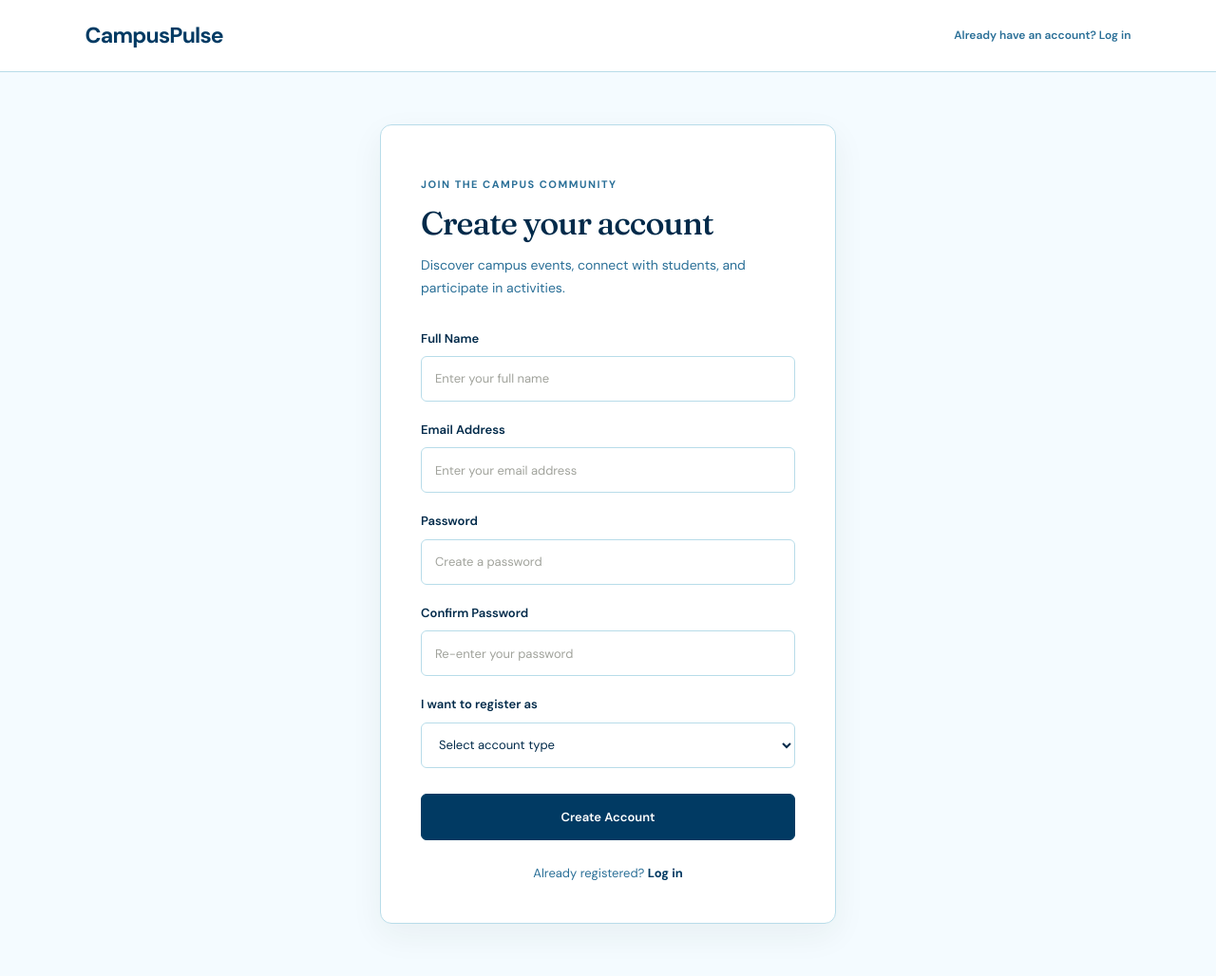
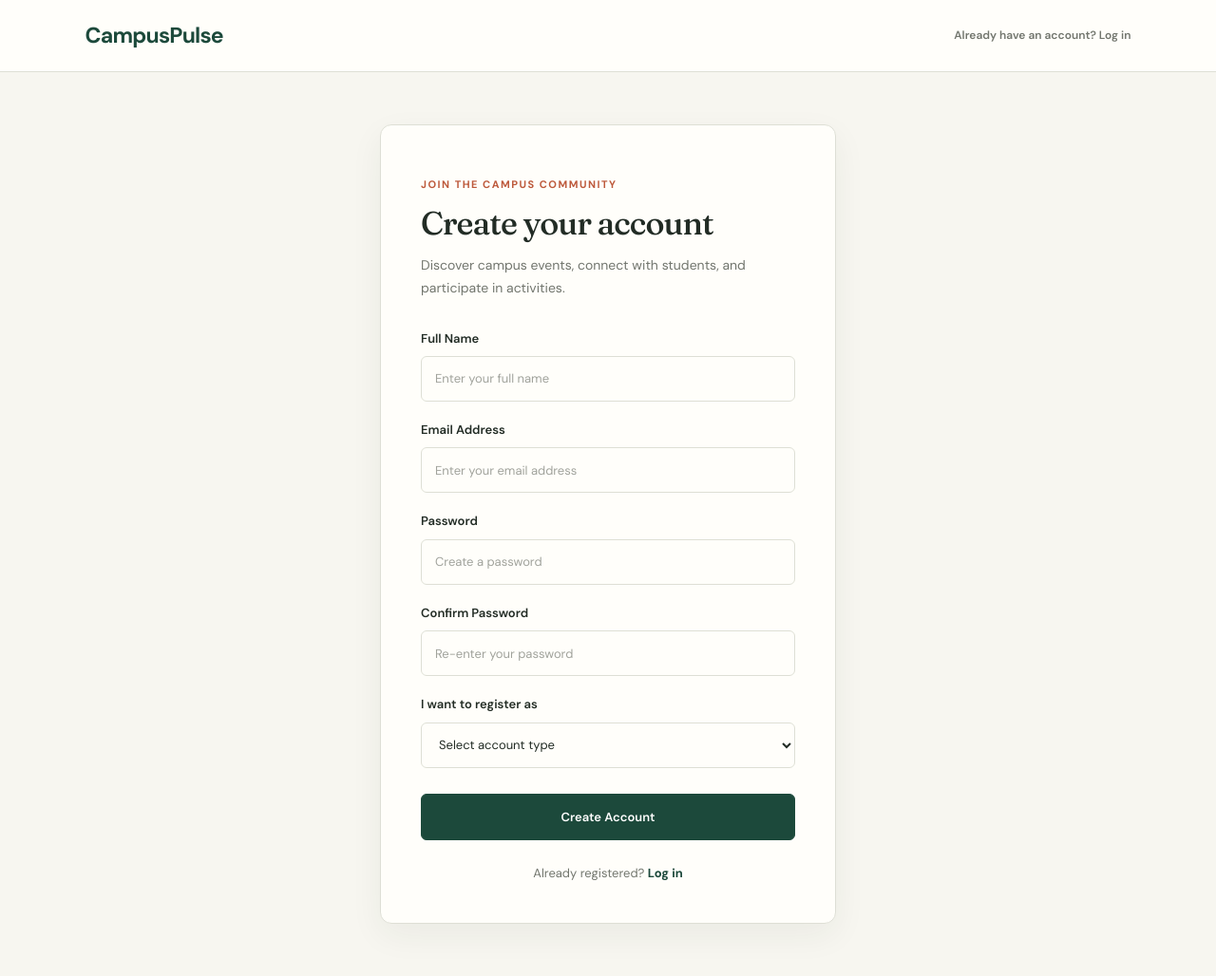
Before and after one commit to SayanPal-Adi/CampusPulse, a Flask app: page /register in a window 1280 px wide. Shown: the whole page at 95% size. Run offline with Flask 3, Linux system fonts and the light colour scheme; parts of the project's set-up code (start-up, migrations or seed data) failed here and were passed over.

Commit message:
Refactor register.css for improved color consistency and visual appeal

```diff
--- a/campuspulse/static/css/register.css
+++ b/campuspulse/static/css/register.css
@@ -10,14 +10,14 @@
     display: flex;
     align-items: center;
     justify-content: space-between;
-    background: #ffffff;
-    border-bottom: 1px solid #b8dce9;
+    background: #fffefa;
+    border-bottom: 1px solid #dedfd5;
 
     animation: cp-fade-down 0.65s ease both;
 }
 
 .register-logo {
-    color: #013a63;
+    color: #1c493b;
     font-size: 23px;
     font-weight: 700;
     text-decoration: none;
@@ -26,7 +26,7 @@
 }
 
 .register-logo:hover {
-    color: #2a6f97;
+    color: #bd593b;
 }
 
 .register-container {
@@ -35,15 +35,15 @@
     display: flex;
     justify-content: center;
     align-items: center;
-    background: #f4fbff;
+    background: #f7f6f0;
 }
 
 .register-card {
     width: 100%;
     max-width: 480px;
     padding: 42px;
-    background: #ffffff;
-    border: 1px solid #b8dce9;
+    background: #fffefa;
+    border: 1px solid #dedfd5;
     border-radius: 12px;
     box-shadow: 0 12px 35px rgba(34, 44, 37, 0.06);
 
@@ -57,7 +57,7 @@
 
 .register-eyebrow {
     margin-bottom: 12px;
-    color: #2a6f97;
+    color: #bd593b;
     font-size: 11px;
     font-weight: 700;
     letter-spacing: 1.5px;
@@ -65,7 +65,7 @@
 
 .register-heading h1 {
     margin: 0 0 12px;
-    color: #012a4a;
+    color: #222c25;
     font-family: "Fraunces", Georgia, serif;
     font-size: 34px;
     font-weight: 500;
@@ -75,7 +75,7 @@
 
 .register-heading > p:last-child {
     margin: 0;
-    color: #2a6f97;
+    color: #72766e;
     font-size: 14px;
     line-height: 1.7;
 }
@@ -96,7 +96,7 @@
 .form-group label {
     display: block;
     margin-bottom: 8px;
-    color: #012a4a;
+    color: #222c25;
     font-size: 13px;
     font-weight: 600;
 }
@@ -106,9 +106,9 @@
     width: 100%;
     min-height: 48px;
     padding: 0 14px;
-    color: #012a4a;
-    background: #ffffff;
-    border: 1px solid #b8dce9;
+    color: #222c25;
+    background: #fffefa;
+    border: 1px solid #dedfd5;
     border-radius: 6px;
     outline: none;
     font-family: inherit;
@@ -132,7 +132,7 @@
 
 .form-group input:focus,
 .form-group select:focus {
-    border-color: #013a63;
+    border-color: #1c493b;
     background: #ffffff;
     box-shadow: 0 0 0 3px rgba(28, 73, 59, 0.09);
 }
@@ -148,8 +148,8 @@
     min-height: 49px;
     margin-top: 8px;
     color: #ffffff;
-    background: #013a63;
-    border: 1px solid #013a63;
+    background: #1c493b;
+    border: 1px solid #1c493b;
     border-radius: 6px;
     font-family: inherit;
     font-size: 13px;
@@ -163,7 +163,7 @@
 }
 
 .register-submit:hover {
-    background: #012a4a;
+    background: #173b31;
     transform: translateY(-2px);
     box-shadow: 0 7px 16px rgba(28, 73, 59, 0.15);
 }
@@ -183,13 +183,13 @@
 
 .register-login {
     margin: 24px 0 0;
-    color: #2a6f97;
+    color: #72766e;
     font-size: 13px;
     text-align: center;
 }
 
 .register-login a {
-    color: #013a63;
+    color: #1c493b;
     font-weight: 700;
     text-decoration: none;
     transition: color 0.2s ease;
@@ -197,13 +197,13 @@
 
 .register-login a:hover,
 .login-link:hover {
-    color: #2a6f97;
+    color: #bd593b;
 }
 
 /* Header login link */
 
 .register-header .login-link {
-    color: #2a6f97;
+    color: #72766e;
     font-size: 12px;
     text-decoration: none;
     transition: color 0.2s ease;
```
